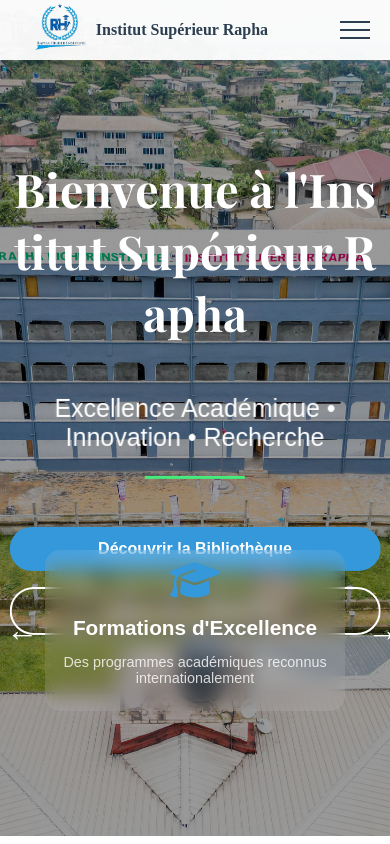
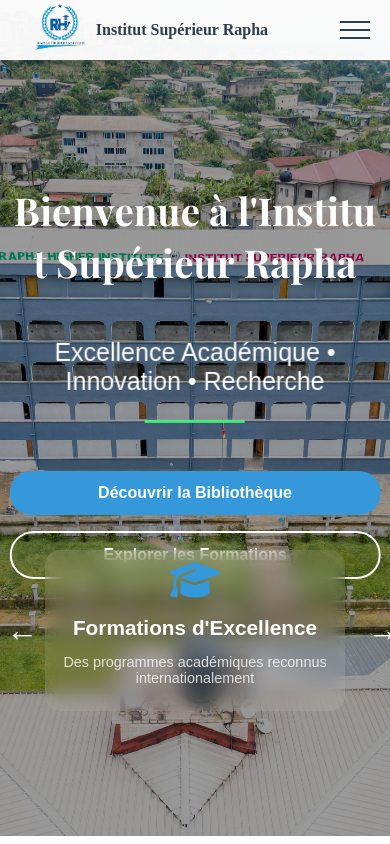
Before and after one commit to djufomene/raphainstitut, a React (Vite) app: page / in a window 390 px wide. Built offline with nearby package versions, Linux system fonts and the light colour scheme.

Commit message:
modification sur Accueil.sccs

```diff
--- a/src/styles/Accueil.scss
+++ b/src/styles/Accueil.scss
@@ -1735,8 +1735,8 @@
   }
 
   .main-title {
-    font-size: 2.9rem;
-    margin-top: 50px;
+    font-size: 2.4rem;
+    margin-top: 20px;
   }
 
   .subtitle{
```
